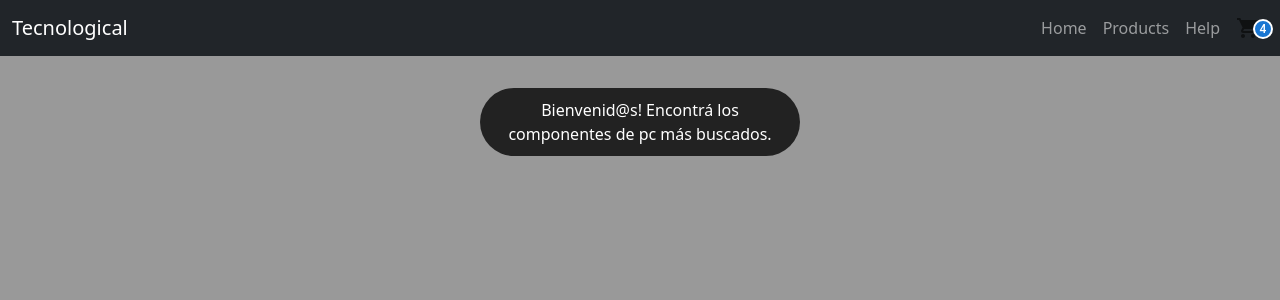
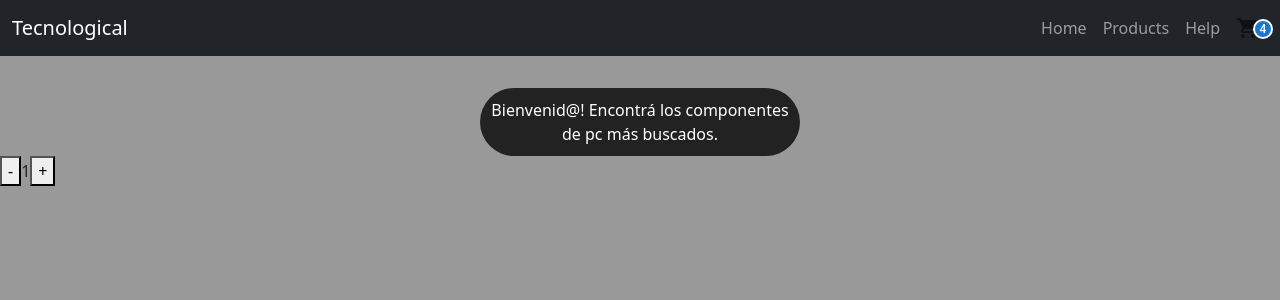
Before and after one commit to brianlagranda/tecnological, a React (Create React App) app: page / in a window 1280 px wide. Shown: the top 300 px of the page. Built offline with nearby package versions, Linux system fonts and the light colour scheme.

Commit message:
Added itemCount component

```diff
--- a/src/App.js
+++ b/src/App.js
@@ -1,5 +1,6 @@
 import NavBar from './components/NavBar/Navbar';
 import ItemListContainer from './components/ItemListContainer/ItemListContainer';
+import ItemCount from './components/ItemCount/ItemCount';
 import 'bootstrap/dist/css/bootstrap.min.css';
 import './App.css';
 
@@ -10,6 +11,7 @@ function App() {
     <>
       <NavBar/>
       <ItemListContainer/>
+      <ItemCount initialQuantity={1} />
     </>
   );
 }
--- /dev/null
+++ b/src/components/ItemCount/ItemCount.jsx
@@ -0,0 +1,23 @@
+import React, { useState } from 'react';
+
+export default function ItemCount({ initialQuantity }) {
+    const [quantity, setQuantity] = useState(initialQuantity);
+
+    function handleIncrement() {
+        if (quantity >= 0)
+            setQuantity(quantity + 1);
+    }
+
+    function handleDecrement() {
+        if (quantity > 0)
+            setQuantity(quantity - 1);
+    }
+
+    return (
+        <div>
+            <button onClick={handleDecrement}>-</button>
+            <span>{quantity}</span>
+            <button onClick={handleIncrement}>+</button>
+        </div>
+    );
+}
--- a/src/components/ItemListContainer/ItemListContainer.jsx
+++ b/src/components/ItemListContainer/ItemListContainer.jsx
@@ -5,7 +5,9 @@ import styles from './ItemListContainer.module.css';
 export default function ItemListContainer() {
     return (
         <Stack gap={2} className="col-md-3 mx-auto">
-            <div className={styles.greeting}>Bienvenid@s! Encontrá los componentes de pc más buscados.</div>
+            <div className={styles.greeting}>
+                Bienvenid@! Encontrá los componentes de pc más buscados.
+            </div>
         </Stack>
     );
 }
--- a/test.js
+++ /dev/null
@@ -1,6 +0,0 @@
-let sum = ["abc", "def", "jk"]
-let sum1 = 20
-
-let result = 0
-
-sum.fill
```
